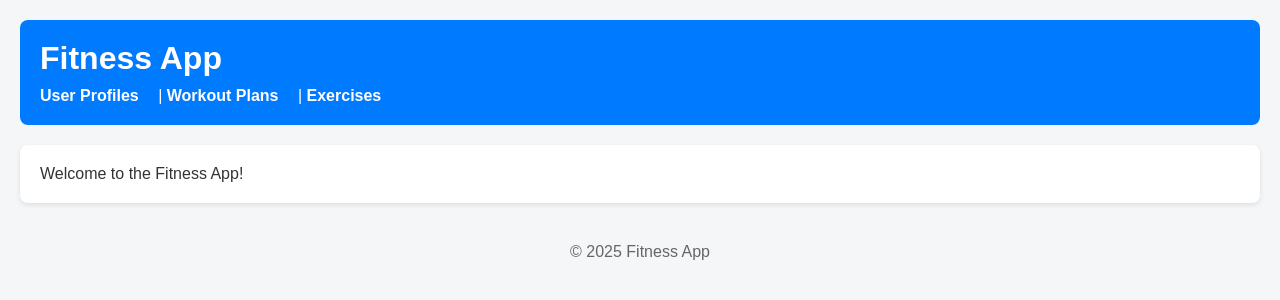
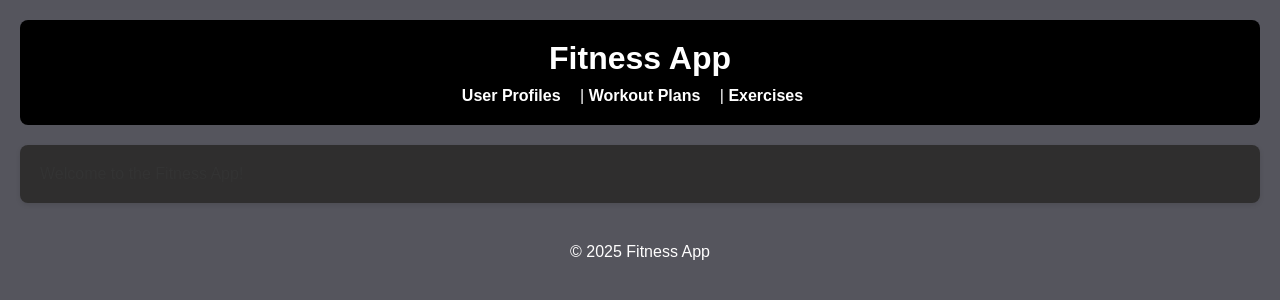
Before and after one commit to MFrly/FitnessDjango, a Django app: page / in a window 1280 px wide. Shown: the top 300 px of the page. Run offline with Django 5.2, Linux system fonts and the light colour scheme.

Commit message:
uprava css

```diff
--- a/library/static/css/styles.css
+++ b/library/static/css/styles.css
@@ -1,6 +1,4 @@
-/* styles.css */
 
-/* Global reset */
 * {
     margin: 0;
     padding: 0;
@@ -10,18 +8,19 @@
 /* Base styling */
 body {
     font-family: Arial, sans-serif;
-    background-color: #f4f6f8;
+    background-color: #55555d;
     color: #333;
     padding: 20px;
 }
 
 /* Header */
 header {
-    background-color: #007bff;
+    background-color: #000000;
     color: white;
     padding: 20px;
     border-radius: 8px;
     margin-bottom: 20px;
+    text-align: center;
 }
 
 header h1 {
@@ -41,7 +40,7 @@ nav a:hover {
 
 /* Main content */
 main {
-    background-color: white;
+    background-color: #2F2E2E;
     padding: 20px;
     border-radius: 8px;
     box-shadow: 0 2px 5px rgba(0, 0, 0, 0.1);
@@ -51,7 +50,7 @@ main {
 footer {
     text-align: center;
     margin-top: 40px;
-    color: #666;
+    color: #fffefe;
 }
 
 /* Utility classes */
```
